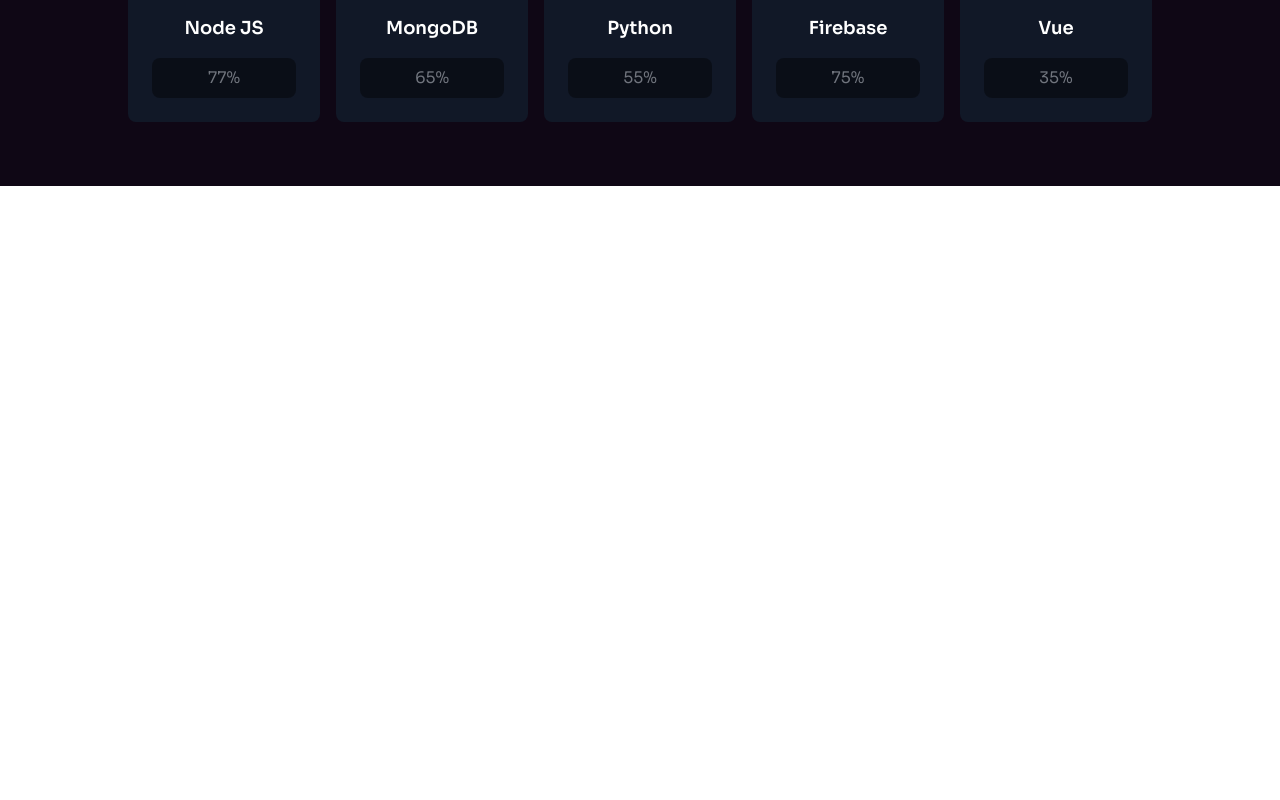
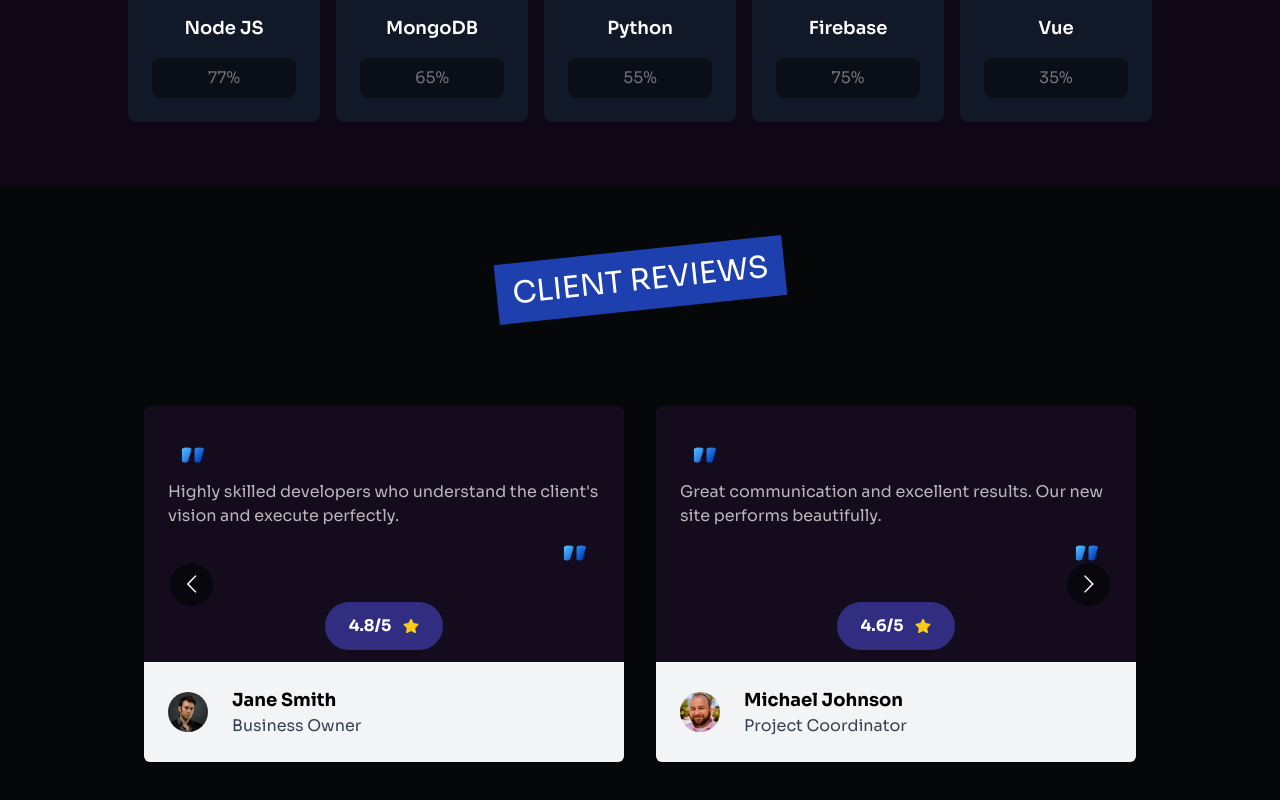
Before and after one commit to programmerrabbani01/webDev-portfolio, a Next.js app: page / in a window 1280 px wide. Shown: the part 4156-4956 px from the top of the page. Before the commit the page ends 4342 px from the top, so only its background shows below. Built offline with nearby package versions, Linux system fonts and the light colour scheme.

Commit message:
Client Review Section Done

```diff
--- a/Data/data.ts
+++ b/Data/data.ts
@@ -179,32 +179,36 @@
 
 export const clientReviews = [
   {
+    id: 1,
     name: "John Doe",
-    review:
+    clientReview:
       "Exceptional service! The team delivered exactly what we needed on time. Very professional",
     rating: 5,
     profession: "Marketing Manager",
     image: "/images/u1.jpg",
   },
   {
+    id: 2,
     name: "Jane Smith",
-    review:
+    clientReview:
       "Highly skilled developers who understand the client's vision and execute perfectly.",
     rating: 4.8,
     profession: "Business Owner",
     image: "/images/u2.jpg",
   },
   {
+    id: 3,
     name: "Michael Johnson",
-    review:
+    clientReview:
       "Great communication and excellent results. Our new site performs beautifully.",
     rating: 4.6,
     profession: "Project Coordinator",
     image: "/images/u3.jpg",
   },
   {
+    id: 4,
     name: "Emily Brown",
-    review:
+    clientReview:
       "Professional, efficient, and highly knowledgeable. Would definitely recommend their services!",
     rating: 4.9,
     profession: "Creative Director",
--- /dev/null
+++ b/components/Home/ClientReviews/ClientReviews.tsx
@@ -0,0 +1,19 @@
+import SectionHeading from "@/components/Helper/SectionHeading.tsx";
+import React from "react";
+import Slider from "./Slider.tsx";
+
+export default function ClientReviews() {
+  return (
+    <>
+      <div className="pt-16 pb-16 bg-[#050709]">
+        {/* section heading */}
+        <SectionHeading>Client Reviews</SectionHeading>
+        {/* content */}
+        <div className="w-[90%] sm:w-4/5 mx-auto mt-20">
+          {/* slider */}
+          <Slider />
+        </div>
+      </div>
+    </>
+  );
+}
--- /dev/null
+++ b/components/Home/ClientReviews/ClientReviewsCard.tsx
@@ -0,0 +1,56 @@
+import Image from "next/image";
+import React from "react";
+import quat from "@/public/images/q.png";
+import { FaStar } from "react-icons/fa";
+
+type Props = {
+  review: {
+    id: number;
+    name: string;
+    clientReview: string;
+    rating: number;
+    profession: string;
+    image: string;
+  };
+};
+
+export default function ClientReviewsCard({ review }: Props) {
+  return (
+    <>
+      <div className="rounded-md overflow-hidden bg-[#140c1c] m-4">
+        <div className="p-6">
+          <Image src={quat} alt="quat" width={50} height={50} />
+          <p className="text-white text-opacity-70">{review.clientReview}</p>
+          <Image
+            src={quat}
+            alt="quat"
+            width={50}
+            height={50}
+            className="ml-auto"
+          />
+        </div>
+        <div className="px-6 py-3 mb-3 w-fit mx-auto rounded-full flex items-center space-x-3 bg-indigo-900 text-white font-bold">
+          <span>{review.rating}/5</span>
+          <FaStar className="text-yellow-400" />
+        </div>
+        <div className="bg-gray-100">
+          <div className="p-6 flex items-center space-x-6">
+            <div>
+              <Image
+                src={review.image}
+                alt={review.name}
+                width={40}
+                height={40}
+                className="rounded-full"
+              />
+            </div>
+            <div className="">
+              <h1 className="text-lg font-bold">{review.name}</h1>
+              <p className="text-base text-gray-700">{review.profession}</p>
+            </div>
+          </div>
+        </div>
+      </div>
+    </>
+  );
+}
--- /dev/null
+++ b/components/Home/ClientReviews/Slider.tsx
@@ -0,0 +1,47 @@
+"use client";
+
+import { clientReviews } from "@/Data/data.ts";
+import React from "react";
+import Carousel from "react-multi-carousel";
+import "react-multi-carousel/lib/styles.css";
+import ClientReviewsCard from "./ClientReviewsCard.tsx";
+
+const responsive = {
+  desktop: {
+    breakpoint: { max: 3000, min: 1324 },
+    items: 3,
+    slidesToSlide: 1, // optional, default to 1.
+  },
+  tablet: {
+    breakpoint: { max: 1324, min: 764 },
+    items: 2,
+    slidesToSlide: 1, // optional, default to 1.
+  },
+  mobile: {
+    breakpoint: { max: 764, min: 0 },
+    items: 1,
+    slidesToSlide: 1, // optional, default to 1.
+  },
+};
+export default function Slider() {
+  return (
+    <>
+      <Carousel
+        arrows
+        autoPlay={true}
+        autoPlaySpeed={5000}
+        infinite
+        responsive={responsive}
+      >
+        {clientReviews.map((review) => {
+          return (
+            <div key={review.id} className="">
+              {/* client review card */}
+              <ClientReviewsCard review={review} />
+            </div>
+          );
+        })}
+      </Carousel>
+    </>
+  );
+}
--- a/components/Home/Home.tsx
+++ b/components/Home/Home.tsx
@@ -4,6 +4,7 @@
 import Services from "./Services/Services.tsx";
 import Project from "./Project/Project.tsx";
 import Skill from "./Skill/Skill.tsx";
+import ClientReviews from "./ClientReviews/ClientReviews.tsx";
 
 export default function Home() {
   return (
@@ -14,6 +15,7 @@
         <Services />
         <Project />
         <Skill />
+        <ClientReviews />
       </div>
     </>
   );
--- a/package.json
+++ b/package.json
@@ -13,6 +13,7 @@
     "react": "^18",
     "react-dom": "^18",
     "react-icons": "^5.3.0",
+    "react-multi-carousel": "^2.8.5",
     "react-parallax-tilt": "^1.7.238"
   },
   "devDependencies": {
```
Also changed, not shown: 1 other file (tests, documents, lock files or other folders).
